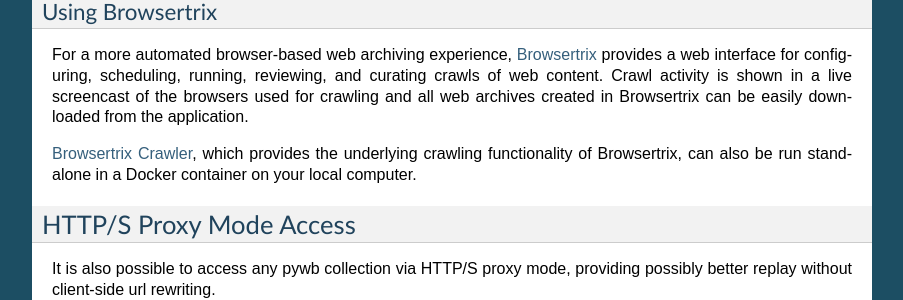
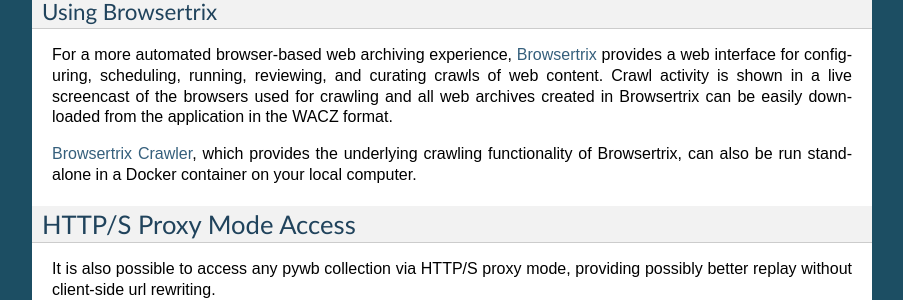
Before and after one commit to webrecorder/pywb, a Sphinx documentation site: the page built from docs/manual/usage.rst, in a window 1280 px wide and 900 px high, scrolled down 3333 px. Shown: the part 214-514 px from the top of the window, without its empty margins (198-1101 px from the left). Built offline with Sphinx 7.4.7, drawn with Linux system fonts in a browser that asks for light colours; pages that are not in the unit, such as notebooks, are missing from menus.

Commit message:
Update docs/manual/usage.rst
Co-authored-by: Henry Wilkinson <henry@wilkinson.graphics>

```diff
--- a/docs/manual/usage.rst
+++ b/docs/manual/usage.rst
@@ -183,7 +183,7 @@
 Using Browsertrix
 ^^^^^^^^^^^^^^^^^
 
-For a more automated browser-based web archiving experience, `Browsertrix <https://docs.browsertrix.cloud/>`_ provides a web interface for configuring, scheduling, running, reviewing, and curating crawls of web content. Crawl activity is shown in a live screencast of the browsers used for crawling and all web archives created in Browsertrix can be easily downloaded from the application.
+For a more automated browser-based web archiving experience, `Browsertrix <https://browsertrix.com/>`_ provides a web interface for configuring, scheduling, running, reviewing, and curating crawls of web content. Crawl activity is shown in a live screencast of the browsers used for crawling and all web archives created in Browsertrix can be easily downloaded from the application in the WACZ format.
 
 `Browsertrix Crawler <https://crawler.docs.browsertrix.com/>`_, which provides the underlying crawling functionality of Browsertrix, can also be run standalone in a Docker container on your local computer.
 
```
